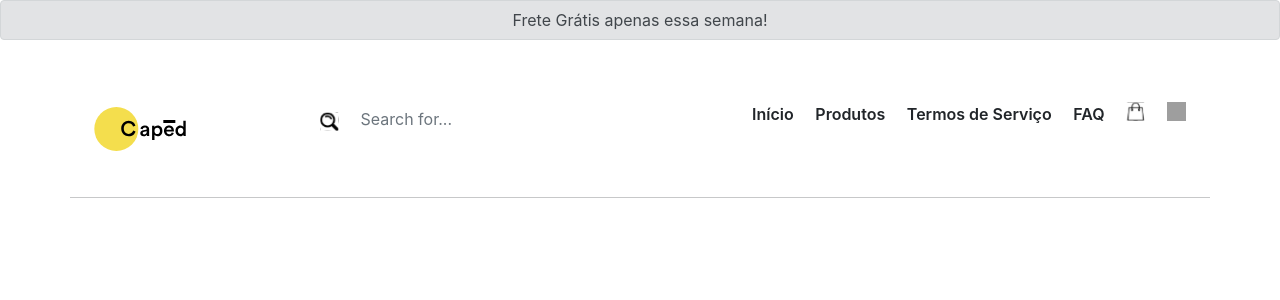
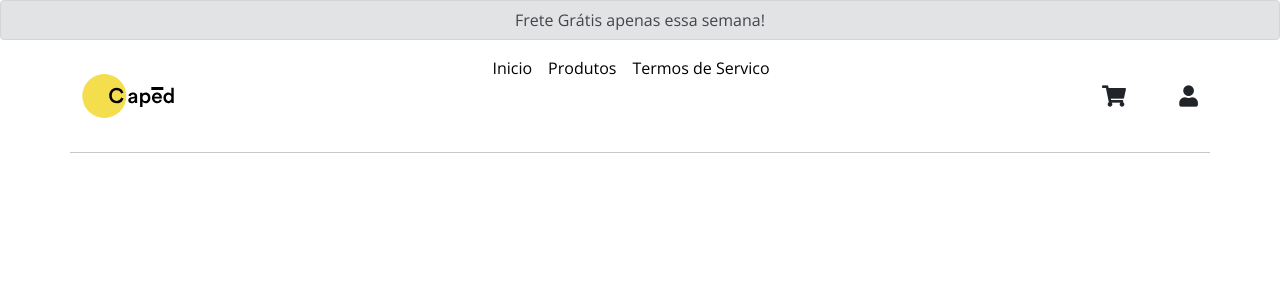
Before and after one commit to veronicamarques/mirai_store, a React (Create React App) app in the folder frontend/: page / in a window 1280 px wide. Shown: the top 300 px of the page. Built offline with nearby package versions, Linux system fonts and the light colour scheme; grey boxes are pictures that could not be loaded.

Commit message:
Refatoracao do Header

```diff
--- a/frontend/package.json
+++ b/frontend/package.json
@@ -9,6 +9,7 @@
     "bootstrap": "^5.1.3",
     "react": "^17.0.2",
     "react-dom": "^17.0.2",
+    "react-router-dom": "^6.2.1",
     "react-scripts": "5.0.0",
     "web-vitals": "^2.1.4"
   },
--- a/frontend/public/index.html
+++ b/frontend/public/index.html
@@ -5,12 +5,15 @@
     <link rel="icon" href="%PUBLIC_URL%/favicon.ico" />
     <meta name="viewport" content="width=device-width, initial-scale=1" />
     <meta name="theme-color" content="#000000" />
-    <meta
-      name="description"
-      content="Ecommerce web site"
-    />
+    <meta name="description" content="Ecommerce web site" />
     <link rel="apple-touch-icon" href="%PUBLIC_URL%/logo192.png" />
     <link rel="manifest" href="%PUBLIC_URL%/manifest.json" />
+    <link
+      rel="stylesheet"
+      href="https://use.fontawesome.com/releases/v5.15.4/css/all.css"
+      integrity="sha384-DyZ88mC6Up2uqS4h/KRgHuoeGwBcD4Ng9SiP4dIRy0EXTlnuz47vAwmeGwVChigm"
+      crossorigin="anonymous"
+    />
 
     <title>Mirai Store</title>
   </head>
--- a/frontend/src/App.css
+++ b/frontend/src/App.css
@@ -1,38 +1,12 @@
-.App {
-  text-align: center;
+@import url("https://fonts.googleapis.com/css2?family=Open+Sans:wght@400;700&display=swap");
+
+* {
+  box-sizing: border-box;
+  font-family: "Open Sans", sans-serif;
 }
 
-.App-logo {
-  height: 40vmin;
-  pointer-events: none;
+a,
+a:hover {
+  text-decoration: none;
+  color: unset;
 }
-
-@media (prefers-reduced-motion: no-preference) {
-  .App-logo {
-    animation: App-logo-spin infinite 20s linear;
-  }
-}
-
-.App-header {
-  background-color: #282c34;
-  min-height: 100vh;
-  display: flex;
-  flex-direction: column;
-  align-items: center;
-  justify-content: center;
-  font-size: calc(10px + 2vmin);
-  color: white;
-}
-
-.App-link {
-  color: #61dafb;
-}
-
-@keyframes App-logo-spin {
-  from {
-    transform: rotate(0deg);
-  }
-  to {
-    transform: rotate(360deg);
-  }
-}
--- a/frontend/src/App.js
+++ b/frontend/src/App.js
@@ -1,12 +1,13 @@
+import { BrowserRouter as Router } from "react-router-dom";
 import "./App.css";
-import Header from './components/navbar/index'
+import Navbar from "./components/navbar/index";
 
 function App() {
   return (
-    <>
-      <Header/>
+    <Router>
+      <Navbar />
       <hr className="container" />
-    </>
+    </Router>
   );
 }
 
--- a/frontend/src/components/navbar/index.css
+++ b/frontend/src/components/navbar/index.css
@@ -1,50 +1,6 @@
-.shop-header-content {
-    display: flex;
-    height: 125px;
-  }
-
-  .shop-nav-content {
-    display: flex;
-    justify-content: space-between;
-  }
-
-  .shop-nav-menu {
-    display: flex;
-    justify-content: space-between;
-    width: 434px;
-    padding-top: 46px;
-  }
-
-  .shop-header-search {
-      display: flex;
-      padding-top: 52px;
-  }
-
-  .shop-header-search input {
-      border: none;
-      height: 22px;
-  }
-
-  .shop-header-search img {
-    width: 19px;
-    height: 19px;
-  }
-
-  .shop-header-logo {
-      padding-top: 51px;
-  }
-
-  .shop-header-search-logo {
-      padding-right: 10px;
-  }
-
-  .shop-nav-menu img {
-    width: 19px;
-    height: 19px;
-  }
-
-  .shop-nav-menu p {
-    font-weight: 600;
+ul,
+ol {
+  padding-left: 0;
 }
 
 .shop-alert-content {
@@ -54,30 +10,110 @@
   align-items: center;
 }
 
-  #shop-nav-menu-show {
+.shop-nav-header {
+  display: flex;
+  align-items: center;
+  justify-content: space-between;
+}
+
+.shop-header-menu-area {
+  display: inline-flex;
+  align-items: center;
+  justify-content: space-between;
+  width: 6em;
+  height: 5em;
+}
+.shop-hambuger-menu {
   display: none;
 }
 
-  #shop-nav-hamburger-show {
-    display: none;
+.shop-hambuger-menu i {
+  width: 18px;
 }
 
-  #shop-header-search-show {
-    display: none;
+.nav-menu {
+  display: flex;
 }
 
-  @media (max-width: 991.98px) {
-    #shop-nav-hamburger-show {
-      display: block;
+.nav-item {
+  display: flex;
+  align-items: center;
+}
+
+.nav-links {
+  color: black;
+  text-decoration: none;
+  padding-right: 1em;
+}
+
+.shop-nav-menu-content {
+  height: 5em;
+}
+
+.undereffect {
+  display: inline-block;
+  position: relative;
+}
+
+@media screen and (max-width: 960px) {
+  .shop-header-menu-area {
+    width: 7em;
+  }
+
+  .shop-hambuger-menu {
+    display: flex;
+  }
+
+  .nav-menu {
+    display: flex;
+    flex-direction: column;
+    width: 100%;
+    height: 100%;
+    position: absolute;
+    top: 0;
+    left: -100%;
+    opacity: 1;
+    transition: all 0.5s ease;
+  }
+
+  .nav-menu.active {
+    background: #242222;
+    left: 0;
+    opacity: 1;
+    transition: all 0.5s ease;
+    z-index: 1;
+  }
+
+  .nav-links {
+    color: white;
+    text-align: center;
+    padding: 2rem;
+    width: 100%;
+    display: table;
+  }
+
+  .nav-links:hover {
+    background-color: #1888ff;
+    border-radius: 0;
   }
 }
 
-  @media (min-width: 991.98px) {
-    #shop-nav-menu-show {
-      display: flex;
+@media screen and (min-width: 960px) {
+  .undereffect:after {
+    content: "";
+    position: absolute;
+    width: 100%;
+    transform: scaleX(0);
+    height: 2px;
+    bottom: 0;
+    left: 0;
+    background-color: black;
+    transform-origin: bottom right;
+    transition: transform 0.25s ease-out;
   }
 
-    #shop-header-search-show {
-      display: flex;
+  .undereffect:hover:after {
+    transform: scaleX(1);
+    transform-origin: bottom left;
   }
 }
--- a/frontend/src/components/navbar/index.jsx
+++ b/frontend/src/components/navbar/index.jsx
@@ -1,90 +1,47 @@
-import React from "react";
-import ReactDOM from 'react-dom';
+import React, { useState } from "react";
+import { Link } from "react-router-dom";
 import "./index.css";
 import { default as SiteLogo } from "../../assets/img/logo.svg";
-import { default as SearchLogo } from "../../assets/img/search-icon.svg";
-import { default as Person } from "../../assets/img/person.svg";
-import { default as Cart } from "../../assets/img/cart.svg";
-import { default as MenuIcon } from "../../assets/img/menu-ham.svg";
 
-function Header() {
-  function showMenu()
-  {
-    let element = document.getElementById('show-menu')
-    let elementStyle = window.getComputedStyle(element, null);
-    if(elementStyle.getPropertyValue("display") === 'none') {
-      element.style.display = 'inline-block';
-    } else {
-      element.style.display = 'none';
-    }
+function Navbar() {
+  const [click, setClick] = useState(false);
 
-  }
+  const handleClick = () => setClick(!click);
+  const closeMobileMenu = () => setClick(false);
+
   return (
     <header>
       <div className="shop-alert-content alert alert-secondary" role="alert">
         <span>Frete Grátis apenas essa semana!</span>
       </div>
       <nav className="container">
-        <div className="shop-header-content">
-          <div className="shop-nav-content container">
-            <div className="shop-header-logo">
-              <img src={SiteLogo} alt="" />
+        <div className="shop-nav-header">
+          <img src={SiteLogo} alt="" />
+          <div className="shop-nav-menu-content">
+            <ul className={click ? "nav-menu active" : "nav-menu"}>
+              <li className="nav-item">
+                <Link to="/" className="nav-links" onClick={closeMobileMenu}>
+                  <span className="undereffect">Inicio</span>
+                </Link>
+              </li>
+              <li className="nav-item">
+                <Link to="/produtos" className="nav-links" onClick={closeMobileMenu}>
+                  <span className="undereffect">Produtos</span>
+                </Link>
+              </li>
+              <li className="nav-item">
+                <Link to="/produtos" className="nav-links" onClick={closeMobileMenu}>
+                  <span className="undereffect">Termos de Servico</span>
+                </Link>
+              </li>
+            </ul>
+          </div>
+          <div className="shop-header-menu-area">
+            <i className="fas fa-shopping-cart fa-lg"></i>
+            <i className="fas fa-user fa-lg"></i>
+            <div className="shop-hambuger-menu" onClick={handleClick}>
+              <i className={click ? "fas fa-times fa-lg" : "fas fa-bars fa-lg"}></i>
             </div>
-            <div id="shop-header-search-show" className="shop-header-search">
-              <div className="shop-header-search-logo">
-                <img src={SearchLogo} alt="" />
-              </div>
-              <input
-                className="form-control"
-                type="text"
-                placeholder="Search for..."
-              />
-            </div>
-
-            <div
-              id="shop-nav-hamburger-show"
-            >
-              <ul className="navbar-nav mr-auto">
-                <li className="nav-item dropdown">
-                  <a
-                    className="nav-link "
-                    onClick= {() => showMenu()}
-                    id="navbarDropdown"
-                    role="button"
-                    aria-haspopup="true"
-                    aria-expanded="false"
-                  >
-                    <img src={MenuIcon} alt="" />
-                  </a>
-                  <div
-                    id="show-menu"
-                    className="dropdown-menu"
-                    aria-labelledby="navbarDropdown"
-                    //style={{display: "none"}}
-                  >
-                    <a className="dropdown-item" href="g">
-                      Action
-                    </a>
-                    <a className="dropdown-item" href="g">
-                      Another action
-                    </a>
-                    <a className="dropdown-item" href="g">
-                      Something else here
-                    </a>
-                  </div>
-                </li>
-              </ul>
-            </div>
-
-            <div id="shop-nav-menu-show" className="shop-nav-menu">
-              <p>Início</p>
-              <p>Produtos</p>
-              <p>Termos de Serviço</p>
-              <p>FAQ</p>
-              <img src={Cart} alt="" />
-              <img src={Person} alt="" />
-            </div>
-
           </div>
         </div>
       </nav>
@@ -92,4 +49,4 @@ function Header() {
   );
 }
 
-export default Header;
+export default Navbar;
--- a/frontend/src/index.css
+++ /dev/null
@@ -1,13 +0,0 @@
-body {
-  margin: 0;
-  font-family: -apple-system, BlinkMacSystemFont, 'Segoe UI', 'Roboto', 'Oxygen',
-    'Ubuntu', 'Cantarell', 'Fira Sans', 'Droid Sans', 'Helvetica Neue',
-    sans-serif;
-  -webkit-font-smoothing: antialiased;
-  -moz-osx-font-smoothing: grayscale;
-}
-
-code {
-  font-family: source-code-pro, Menlo, Monaco, Consolas, 'Courier New',
-    monospace;
-}
--- a/frontend/src/index.js
+++ b/frontend/src/index.js
@@ -1,12 +1,6 @@
-import React from 'react';
-import ReactDOM from 'react-dom';
-import 'bootstrap/dist/css/bootstrap.min.css'
-import './index.css';
-import App from './App';
+import React from "react";
+import ReactDOM from "react-dom";
+import "bootstrap/dist/css/bootstrap.min.css";
+import App from "./App";
 
-ReactDOM.render(
-  <React.StrictMode>
-    <App />
-  </React.StrictMode>,
-  document.getElementById('root')
-);
+ReactDOM.render(<App />, document.getElementById("root"));
```
Also changed, not shown: 1 other file (tests, documents, lock files or other folders). Lines whose indentation alone changed are shown as unchanged.
